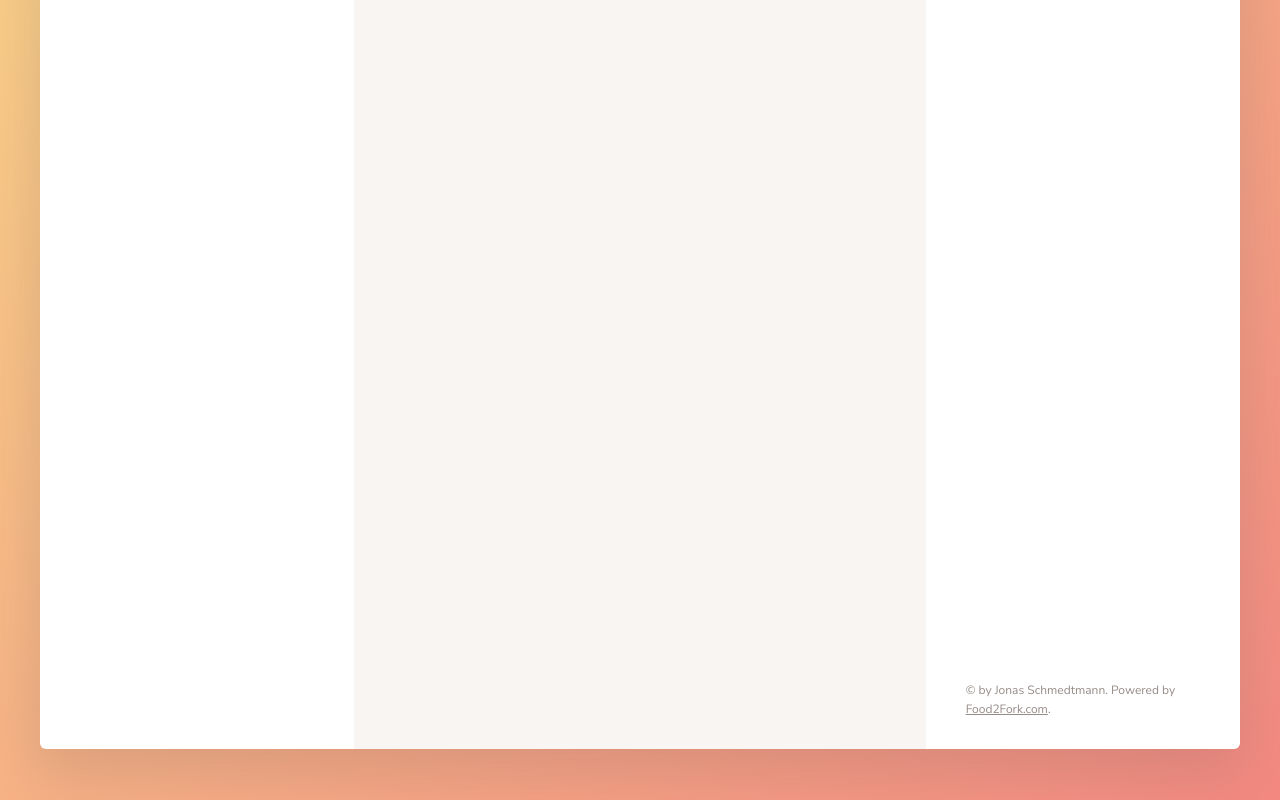
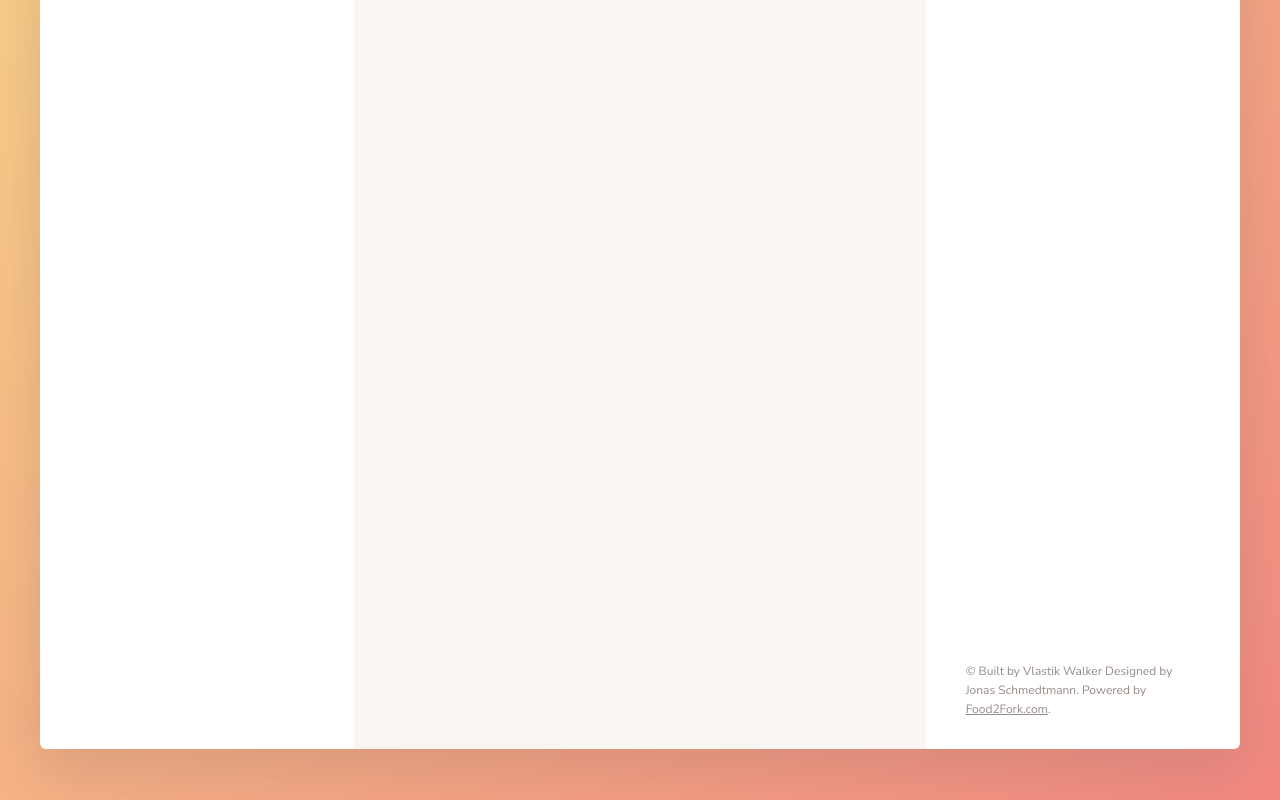
Before and after one commit to vlastikczech/Forkify, a website built with webpack: page dist/index.html in a window 1280 px wide. Shown: the part 402-1202 px from the top of the page. Built offline with nearby package versions, Linux system fonts and the light colour scheme.

Commit message:
updated html

```diff
--- a/dist/index.html
+++ b/dist/index.html
@@ -429,7 +429,7 @@
             </ul>
 
             <div class="copyright">
-                &copy; by Jonas Schmedtmann. Powered by
+                &copy; Built by Vlastik Walker Designed by Jonas Schmedtmann. Powered by
                 <a href="http://food2fork.com" target="_blank" class="link">Food2Fork.com</a>.
             </div>
 
```
